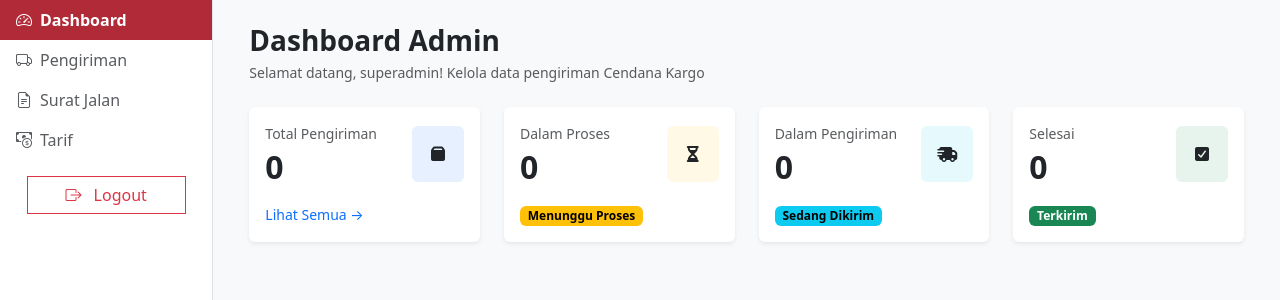
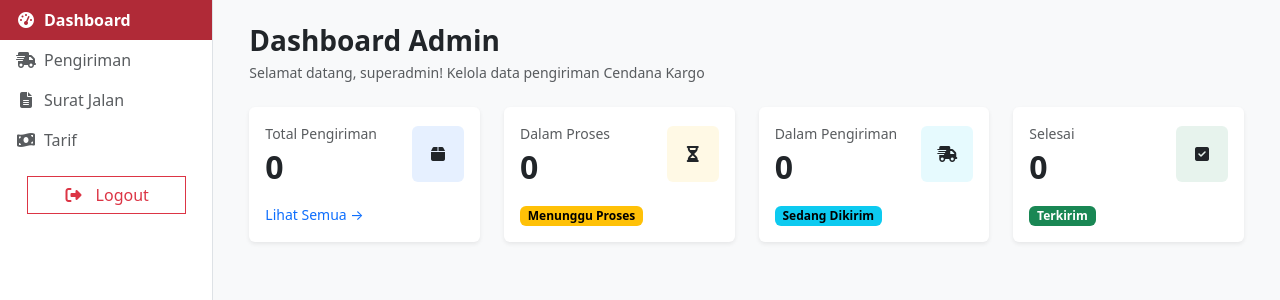
Before and after one commit to ORU25/CendanaKargo, a PHP site: page /CendanaKargo/dashboard/admin/index.php in a window 1280 px wide. Shown: the part 56-356 px from the top of the page. Run offline with PHP 8.4, Linux system fonts and the light colour scheme; a user stored in the database is signed in; data that the repository does not hold is empty.

Commit message:
fix: sidebar admin icon

```diff
--- a/components/sidebaradmin.php
+++ b/components/sidebaradmin.php
@@ -1,7 +1,8 @@
 <?php
-if (!defined('BOOTSTRAP_ICONS_INCLUDED')):
-    define('BOOTSTRAP_ICONS_INCLUDED', true);
-    echo '<link href="https://cdn.jsdelivr.net/npm/bootstrap-icons@1.11.3/font/bootstrap-icons.css" rel="stylesheet">';
+// Tambahkan Font Awesome sekali saja
+if (!defined('FONT_AWESOME_INCLUDED')):
+    define('FONT_AWESOME_INCLUDED', true);
+    echo '<link href="https://cdnjs.cloudflare.com/ajax/libs/font-awesome/6.5.0/css/all.min.css" rel="stylesheet">';
 endif;
 ?>
 
@@ -10,25 +11,28 @@ endif;
     <div class="list-group list-group-flush custom-sidebar">
         <a href="<?= BASE_URL; ?>dashboard/admin/"
            class="list-group-item list-group-item-action d-flex align-items-center rounded-0 px-3 py-2 <?= $page == 'dashboard' ? 'active bg-danger text-white border-0' : ''; ?>">
-           <i class="bi bi-speedometer2 me-2"></i> Dashboard
+           <i class="fa-solid fa-gauge-high me-2"></i> Dashboard
         </a>
+
         <a href="<?= BASE_URL; ?>dashboard/admin/pengiriman/"
            class="list-group-item list-group-item-action d-flex align-items-center rounded-0 px-3 py-2 <?= $page == 'pengiriman' ? 'active bg-danger text-white border-0' : ''; ?>">
-           <i class="bi bi-truck me-2"></i> Pengiriman
+           <i class="fa-solid fa-truck-fast me-2"></i> Pengiriman
         </a>
+
         <a href="<?= BASE_URL; ?>dashboard/admin/surat_jalan/"
            class="list-group-item list-group-item-action d-flex align-items-center rounded-0 px-3 py-2 <?= $page == 'surat_jalan' ? 'active bg-danger text-white border-0' : ''; ?>">
-           <i class="bi bi-file-earmark-text me-2"></i> Surat Jalan
+           <i class="fa-solid fa-file-lines me-2"></i> Surat Jalan
         </a>
+
         <a href="<?= BASE_URL; ?>dashboard/admin/tarif/"
            class="list-group-item list-group-item-action d-flex align-items-center rounded-0 px-3 py-2 <?= $page == 'tarif' ? 'active bg-danger text-white border-0' : ''; ?>">
-           <i class="bi bi-cash-coin me-2"></i> Tarif
+           <i class="fa-solid fa-money-bill-wave me-2"></i> Tarif
         </a>
     </div>
 
     <div class="text-center mt-3 mb-3">
         <a href="<?= BASE_URL; ?>auth/logout.php" class="btn btn-outline-danger w-75 rounded-0">
-            <i class="bi bi-box-arrow-right me-2"></i> Logout
+            <i class="fa-solid fa-right-from-bracket me-2"></i> Logout
         </a>
     </div>
 </div>
@@ -39,6 +43,7 @@ endif;
 .custom-sidebar .list-group-item {
     border: none;
     transition: all 0.2s ease;
+    font-weight: 500;
 }
 
 /* Saat diarahkan (hover) */
```
